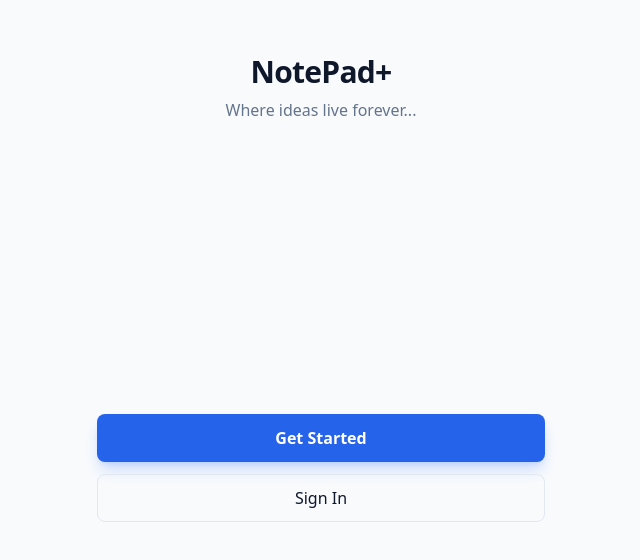
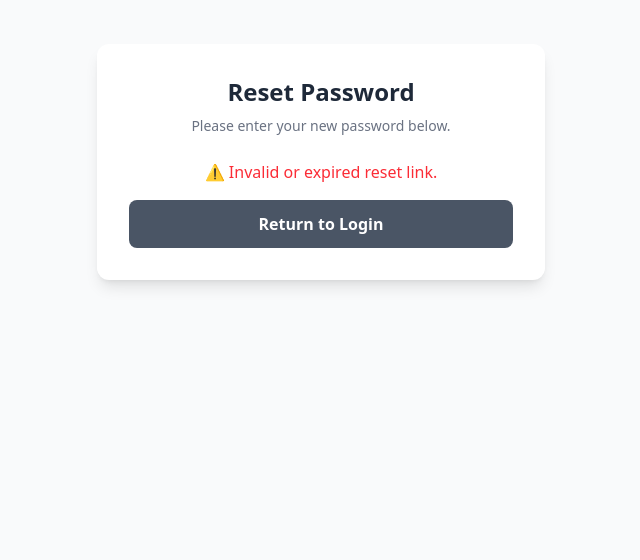
Before and after one commit to afomiadev4/NotePad, a React (Vite) app in the folder frontend/: page /reset-password in a window 1280 px wide. Before the commit this address led to /. Shown: the part 238-798 px from the top of the page, without its empty margins (319-959 px from the left). Built offline with nearby package versions, Linux system fonts and the light colour scheme.

Commit message:
resetpassword working

```diff
--- a/frontend/src/App.jsx
+++ b/frontend/src/App.jsx
@@ -12,6 +12,7 @@ import { SavedNotes } from "./components/SavedNotes";
 import "react-quill-new/dist/quill.snow.css";
 import ProtectedRoute from "./components/ProtectedRoute";
 import { ThemeProvider } from "./context/ThemeContext";
+import ResetPassword from "./components/reset-password";
 
 export default function App() {
   return (
@@ -20,6 +21,7 @@ export default function App() {
         <Route index element={<Welcome />} />
         <Route path="/login" element={<Login />} />
         <Route path="/register" element={<Register />} />
+        <Route path="/reset-password" element={<ResetPassword />} />
 
         <Route element={<ProtectedRoute />}>
           <Route path="/dashboard" element={<Dashboard />} />
--- /dev/null
+++ b/frontend/src/components/reset-password.jsx
@@ -0,0 +1,79 @@
+import { useState, useEffect } from "react";
+import { supabase } from "../supabaseClient";
+import { useNavigate } from "react-router-dom";
+
+export default function ResetPassword() {
+    const [ password, setPassword ] = useState("");
+    const [ loading, setLoading ] = useState(false);
+    const [ isRecoveryMode, setIsRecoveryMode ] = useState(false);
+    const navigate = useNavigate();
+
+    useEffect(() => {
+        supabase.auth.onAuthStateChange(async (event, session) => {
+            if (event === "PASSWORD_RECOVERY") {
+                setIsRecoveryMode(true);
+            }
+        });
+    }, []);
+
+    const handleUpdatePassword = async (e) => {
+        e.preventDefault();
+        setLoading(true);
+
+        const { error } = await supabase.auth.updateUser({
+            password: password,
+        });
+
+        if (error) {
+            alert(error.message);
+        } else {
+            alert("Password updated successfully!");
+            navigate("/login");
+        }
+        setLoading(false);
+    };
+
+    return (
+        <div className="min-h-screen flex items-center justify-center bg-gray-50 px-4 font-sans">
+            <div className="max-w-md w-full bg-white rounded-xl shadow-lg p-8 text-center">
+                <h2 className="text-2xl font-bold text-gray-800 mb-2">Reset Password</h2>
+                <p className="text-sm text-gray-500 mb-6">
+                    Please enter your new password below.
+                </p>
+
+                {isRecoveryMode ? (
+                    <form onSubmit={handleUpdatePassword} className="space-y-4">
+                        <div>
+                            <input
+                                type="password"
+                                placeholder="New Password"
+                                value={password}
+                                onChange={(e) => setPassword(e.target.value)}
+                                required
+                                className="w-full px-4 py-3 border border-gray-300 rounded-lg focus:ring-2 focus:ring-indigo-500 focus:border-indigo-500 outline-none transition-all"
+                            />
+                        </div>
+                        <button
+                            type="submit"
+                            disabled={loading}
+                            className={`w-full py-3 rounded-lg font-semibold text-white transition-colors
+                                ${loading ? 'bg-gray-400 cursor-not-allowed' : 'bg-indigo-600 hover:bg-indigo-700'}`}
+                        >
+                            {loading ? "Updating..." : "Set New Password"}
+                        </button>
+                    </form>
+                ) : (
+                    <div className="space-y-4">
+                        <p className="text-red-500 font-medium">⚠️ Invalid or expired reset link.</p>
+                        <button
+                            onClick={() => navigate("/login")}
+                            className="w-full py-3 bg-gray-600 hover:bg-gray-700 text-white rounded-lg font-semibold transition-colors"
+                        >
+                            Return to Login
+                        </button>
+                    </div>
+                )}
+            </div>
+        </div>
+    );
+}
```
Also changed, not shown: frontend/src/components/AccountPage.jsx (+16 -18 lines).
